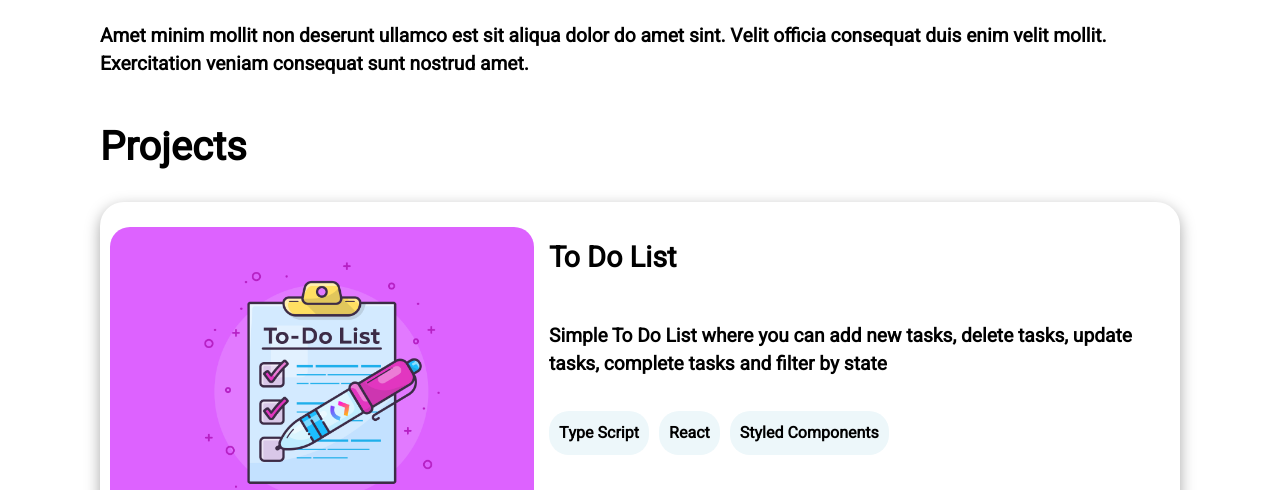
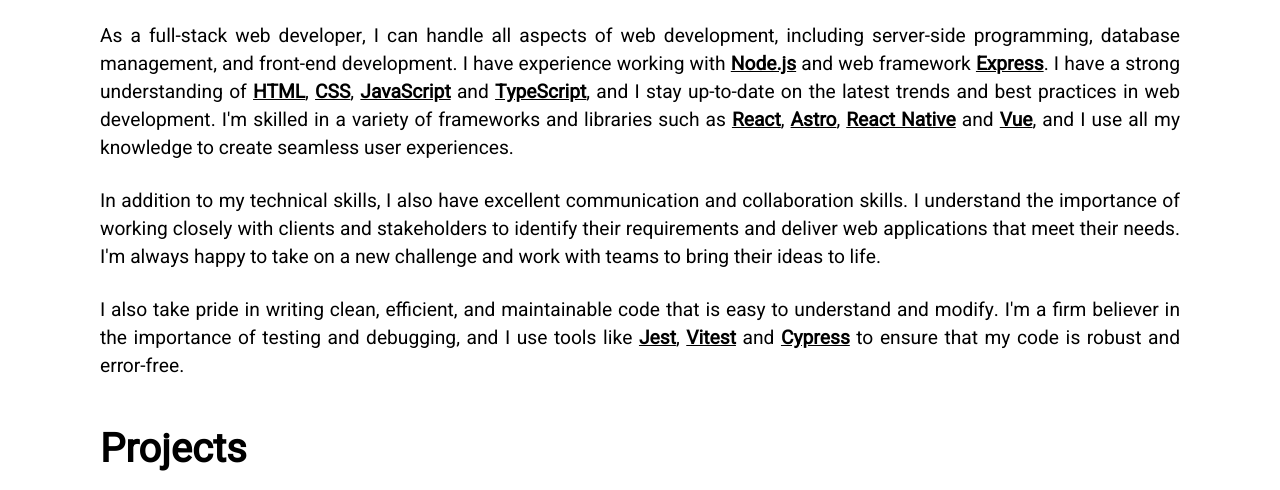
Before and after one commit to InnaIazovskaia/Portfolio, an Astro site: page / in a window 1280 px wide. Shown: the part 662-1152 px from the top of the page. Built offline with nearby package versions, Linux system fonts and the light colour scheme; Astro itself is replaced by a stand-in of ours.

Commit message:
Add text about me

```diff
--- a/src/components/AboutMe/AboutMe.astro
+++ b/src/components/AboutMe/AboutMe.astro
@@ -3,10 +3,31 @@
 ---
 
 <ThematicSectionLayout id="about" title="About me" className="background-blue">
-  <p>
-    Amet minim mollit non deserunt ullamco est sit aliqua dolor do amet sint.
-    Velit officia consequat duis enim velit mollit. Exercitation veniam
-    consequat sunt nostrud amet.
+  <p class="about">
+    As a full-stack web developer, I can handle all aspects of web development,
+    including server-side programming, database management, and front-end
+    development. I have experience working with <span>Node.js</span> and web framework
+    <span>Express</span>. I have a strong understanding of <span>HTML</span>,
+    <span>CSS</span>, <span>JavaScript</span> and <span>TypeScript</span>, and I
+    stay up-to-date on the latest trends and best practices in web development.
+    I'm skilled in a variety of frameworks and libraries such as <span
+      >React</span
+    >, <span>Astro</span>, <span>React Native</span> and <span>Vue</span>, and I
+    use all my knowledge to create seamless user experiences.
+  </p>
+  <p class="about">
+    In addition to my technical skills, I also have excellent communication and
+    collaboration skills. I understand the importance of working closely with
+    clients and stakeholders to identify their requirements and deliver web
+    applications that meet their needs. I'm always happy to take on a new
+    challenge and work with teams to bring their ideas to life.
+  </p>
+  <p class="about">
+    I also take pride in writing clean, efficient, and maintainable code that is
+    easy to understand and modify. I'm a firm believer in the importance of
+    testing and debugging, and I use tools like <span>Jest</span>, <span
+      >Vitest</span
+    > and <span>Cypress</span> to ensure that my code is robust and error-free.
   </p>
 </ThematicSectionLayout>
 
@@ -15,13 +36,13 @@
     background-color: var(--background-color);
   }
 
-  p {
-    font-weight: bold;
+  .about {
+    margin-top: 25px;
+    text-align: justify;
   }
 
-  @media screen and (min-width: 600px) {
-    p {
-      margin-top: 25px;
-    }
+  span {
+    font-weight: bold;
+    text-decoration: underline;
   }
 </style>
```
